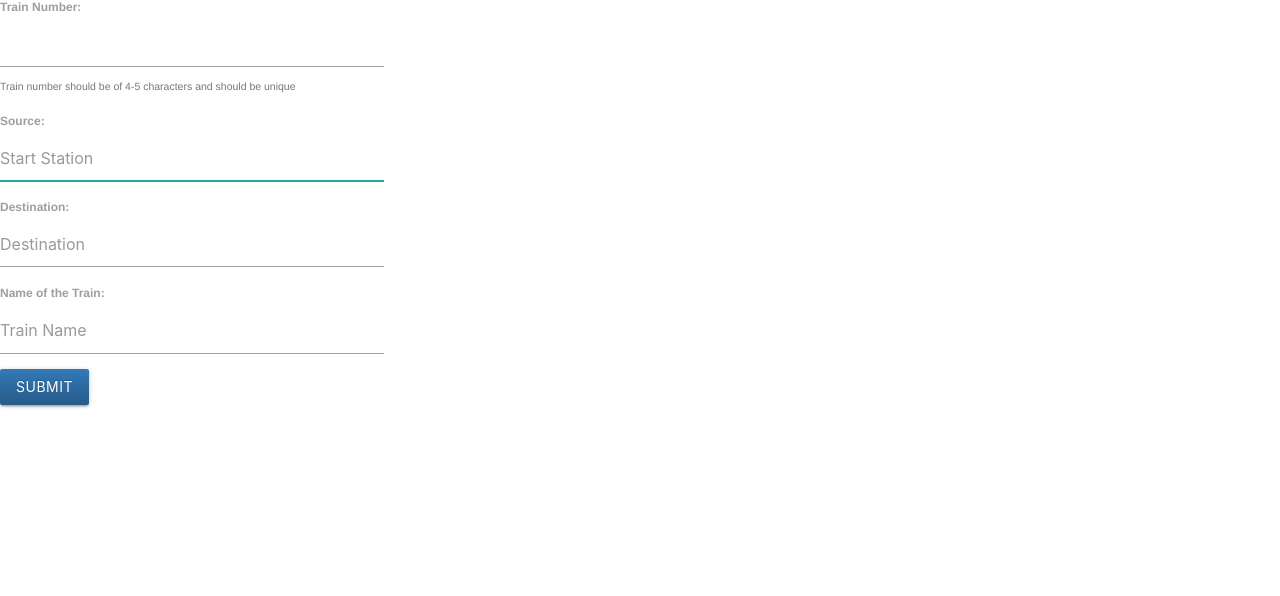
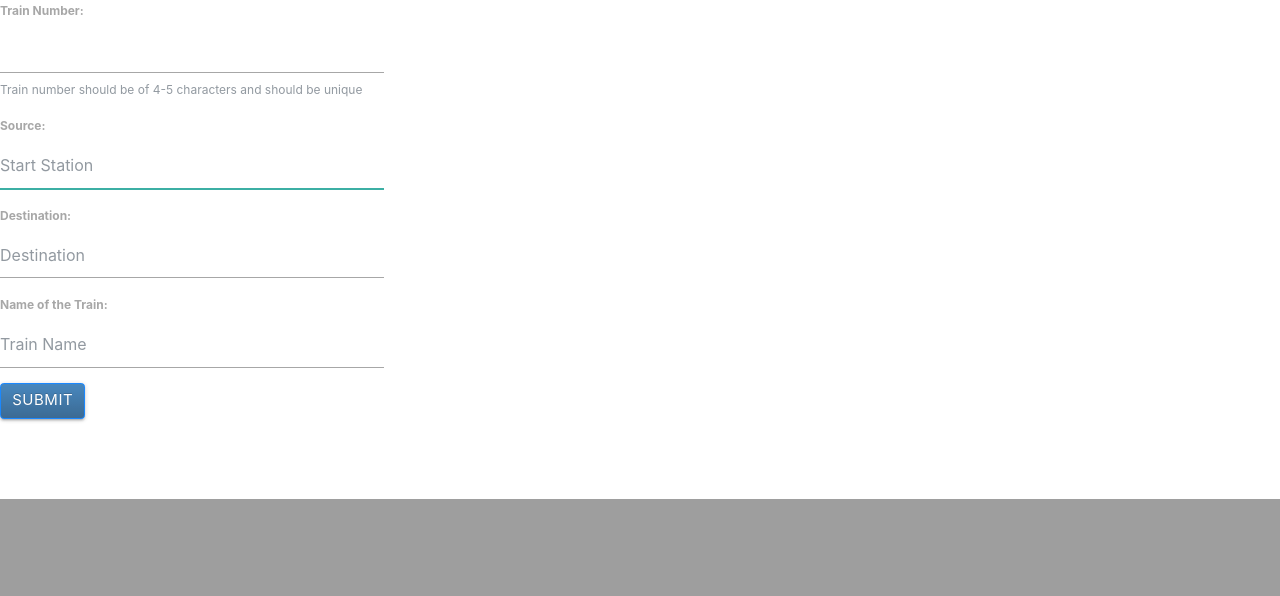
Before and after one commit to MohitSinghal2811/IR-PRS, a Django app: page /add_train in a window 1280 px wide. Shown: the part 724-1320 px from the top of the page. After the commit the page ends 1223 px from the top, so only its background shows below. Run offline with Django 3.2, Linux system fonts and the light colour scheme; some libraries are stand-ins or nearby versions.

Commit message:
Modify add_train form

```diff
--- a/rail/templates/rail/add_train.html
+++ b/rail/templates/rail/add_train.html
@@ -5,17 +5,18 @@
 {% block extra_head %}
     <meta charset="utf-8">
     <meta name="viewport" content="width=device-width, initial-scale=1, shrink-to-fit=no">
-    <!-- <link rel="stylesheet" href="https://maxcdn.bootstrapcdn.com/bootstrap/4.0.0-beta/css/bootstrap.min.css" integrity="sha384-/Y6pD6FV/Vv2HJnA6t+vslU6fwYXjCFtcEpHbNJ0lyAFsXTsjBbfaDjzALeQsN6M" crossorigin="anonymous"> -->
-    <link rel="stylesheet" href="https://cdn.jsdelivr.net/npm/bootstrap@4.5.3/dist/css/bootstrap.min.css" integrity="sha384-TX8t27EcRE3e/ihU7zmQxVncDAy5uIKz4rEkgIXeMed4M0jlfIDPvg6uqKI2xXr2" crossorigin="anonymous">
+    <link rel="stylesheet" href="https://maxcdn.bootstrapcdn.com/bootstrap/4.0.0-beta/css/bootstrap.min.css" integrity="sha384-/Y6pD6FV/Vv2HJnA6t+vslU6fwYXjCFtcEpHbNJ0lyAFsXTsjBbfaDjzALeQsN6M" crossorigin="anonymous">
+    <!-- <link rel="stylesheet" href="https://cdn.jsdelivr.net/npm/bootstrap@4.5.3/dist/css/bootstrap.min.css" integrity="sha384-TX8t27EcRE3e/ihU7zmQxVncDAy5uIKz4rEkgIXeMed4M0jlfIDPvg6uqKI2xXr2" crossorigin="anonymous"> -->
     <title>Simple is Better Than Complex</title>
 {% endblock %}
 
 
 {% block body %}
+<link rel="stylesheet" href="https://maxcdn.bootstrapcdn.com/bootstrap/4.0.0-beta/css/bootstrap.min.css" integrity="sha384-/Y6pD6FV/Vv2HJnA6t+vslU6fwYXjCFtcEpHbNJ0lyAFsXTsjBbfaDjzALeQsN6M" crossorigin="anonymous">
     <div class="w3-display-left w3-margin-left" style="width:30%">
-        <div class="w3-container w3-white w3-padding-16"  style="height: 600px; overflow-y: scroll;">
+        <div class="w3-container w3-white w3-padding-16"  style="height: 500px; overflow-y: scroll; opacity: 0.9;">
             <table style="width: 50%; margin: 0 25%;" >
-                <form method="post" novalidate>
+                <form method="post" novalidate autocomplete="off">
                 {% csrf_token %}
 
                 {% for hidden_field in form.hidden_fields %}
@@ -38,7 +39,7 @@
                         {% if field.errors %}
                             {% render_field field class="form-control is-invalid" %}
                             {% for error in field.errors %}
-                                <div class="invalid-feedback">
+                                <div class="invalid-feedback ">
                                 {{ error }}
                                 </div>
                             {% endfor %}
```
